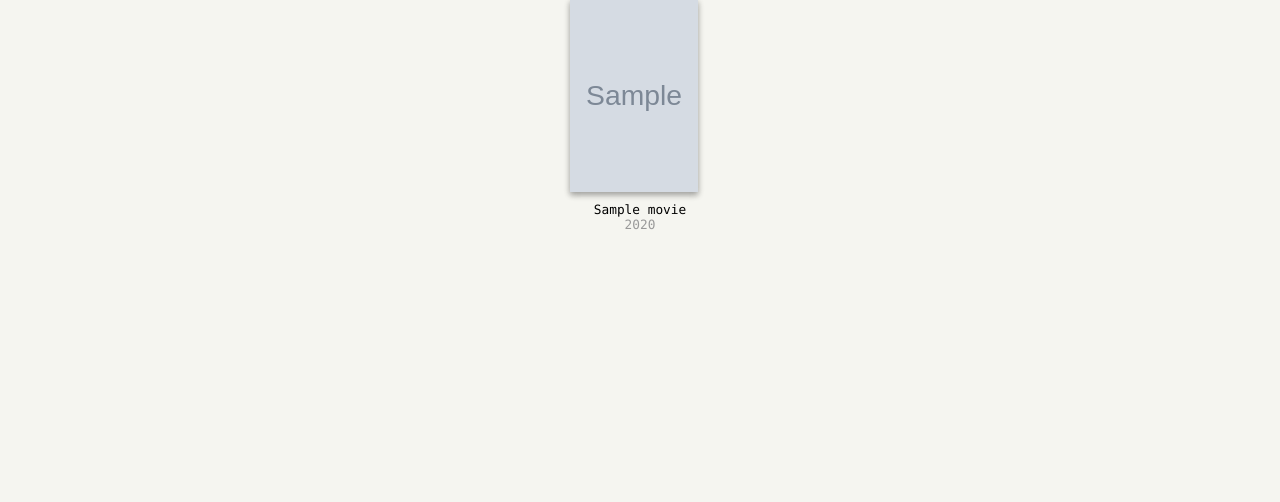
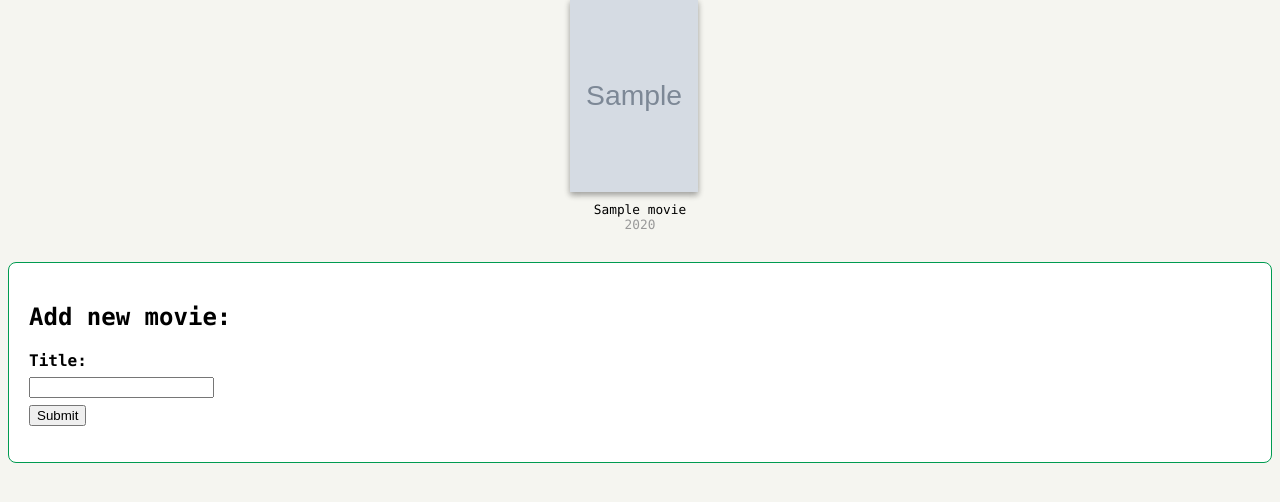
Before and after one commit to yanucodes/MoviWebApp, a Flask app: page /users/1/movies in a window 1280 px wide. Shown: the part 166-668 px from the top of the page. Run offline with Flask 3, Linux system fonts and the light colour scheme; tables that the repository leaves empty hold one stand-in row (values such as "Sample post"); grey boxes marked "Sample" are stand-in pictures; parts of the project's set-up code (start-up, migrations or seed data) failed here and were passed over.

Commit message:
Implement add_movie_to_favorites route

```diff
--- a/app.py
+++ b/app.py
@@ -1,4 +1,6 @@
+import sys
 from flask import Flask, request, redirect, url_for, render_template
+from api import fetch_data
 from data_manager import DataManager
 from models import db, Movie, User
 from config import get_db_path
@@ -30,5 +32,28 @@ def list_users_movies(user_id):
     return render_template('movies.html', user=user, movies=movies)
 
 
+@app.route('/users/<int:user_id>/movies', methods=['POST'])
+def add_movie_to_favorites(user_id):
+    title = request.form.get('title', '').strip()
+    if not title:
+        return "Bad request", 400
+    movie_data = fetch_data(title.strip())
+    if movie_data["Response"] == "True":
+        try:
+            new_title = movie_data["Title"]
+            director = movie_data["Director"]
+            year = int(movie_data["Year"])
+            imdb_rating = float(movie_data["imdbRating"])
+            poster_url = movie_data["Poster"]
+        except ValueError:
+            print(f"Failed to interpret data for the movie {title}.",
+                  file=sys.stderr)
+        else:
+            new_movie = data_manager.add_movie(new_title, director, year,
+                                               imdb_rating, poster_url)
+            data_manager.add_favorite(user_id, new_movie.movie_id)
+    return redirect(url_for('list_users_movies', user_id=user_id))
+
+
 if __name__ == '__main__':
     app.run()
--- a/templates/movies.html
+++ b/templates/movies.html
@@ -22,5 +22,14 @@
         {% endfor %}
     </ol>
 </div>
+<div class="card" style="margin-bottom: 0;">
+        <h2>Add new movie:</h2>
+        <form action="{{ url_for('add_movie_to_favorites', user_id=user.user_id) }}" method="post">
+        <div>
+          <label for="title"><strong>Title:</strong></label>
+          <input type="text" id="title" name="title" required>
+        </div>
+        <input type="submit" value="Submit">
+</div>
 </body>
 </html>
```
